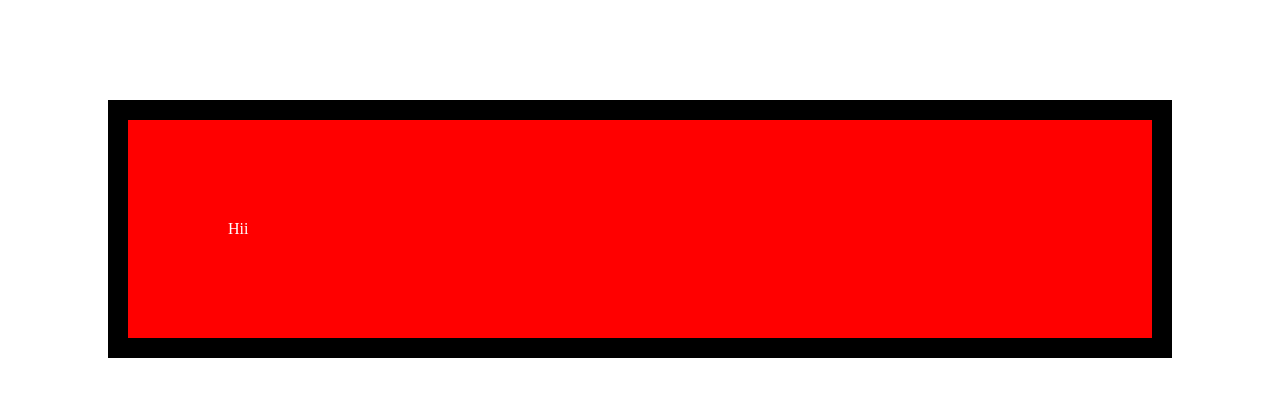
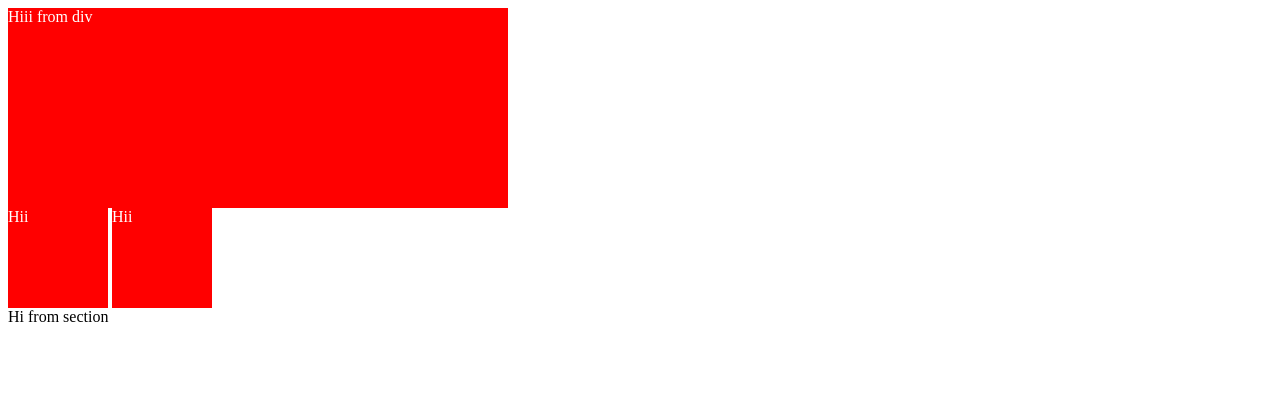
Before and after one commit to johnthomas101/session3, a plain HTML site: page index.html in a window 1280 px wide. Drawn offline with Linux system fonts and the light colour scheme.

Commit message:
Display property

```diff
--- a/css/style.css
+++ b/css/style.css
@@ -1,7 +1,24 @@
 .divStyle {
+    background-color: red;
     color: white;
+    width: 500px;
+    height: 200px;
+}
+
+.divStyle1 {
     background-color: red;
-    padding: 100px;
-    margin: 100px;
-    border: 20px solid black;
+    color: white;
 }
+
+.spanStyle {
+    background-color: red;
+    color: white;
+    height: 100px;
+    width: 100px;
+    display: inline-block;
+}
+
+
+.parent{
+    width: 500px;
+}
--- a/index.html
+++ b/index.html
@@ -5,9 +5,23 @@
     <link rel="stylesheet" href="css/style.css"/>
 </head>
 <body>
-    <!-- CSS box model -->
+
+    <!--  -->
     <div class="divStyle">
+        Hiii from div
+    </div>
+
+    <span class="spanStyle">
         Hii
-    </div>
+    </span>
+    <span class="spanStyle">
+        Hii
+    </span>
+
+    <section>
+        Hi from section
+    </section>
+
+
 </body>
 </html>
```
